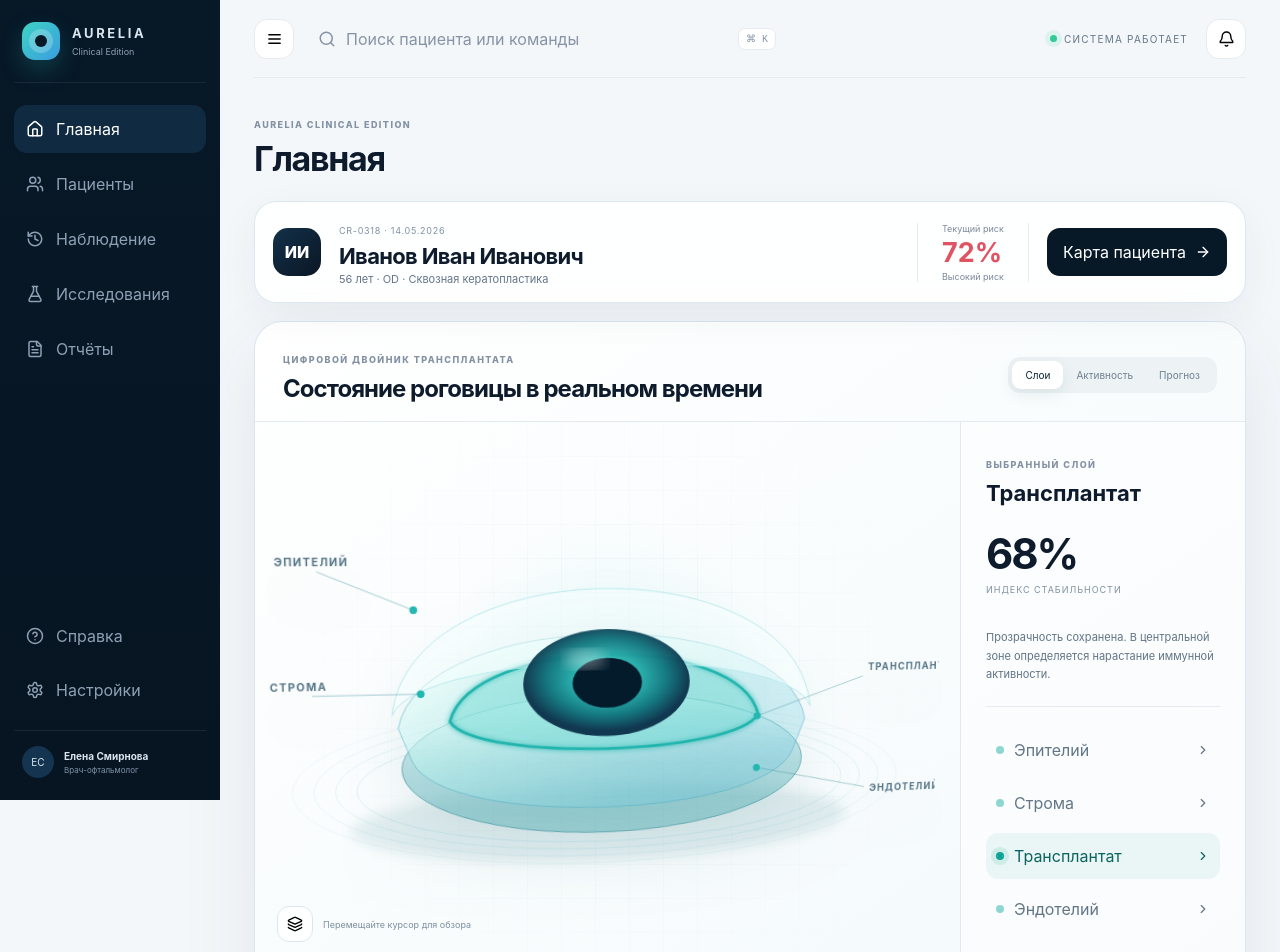
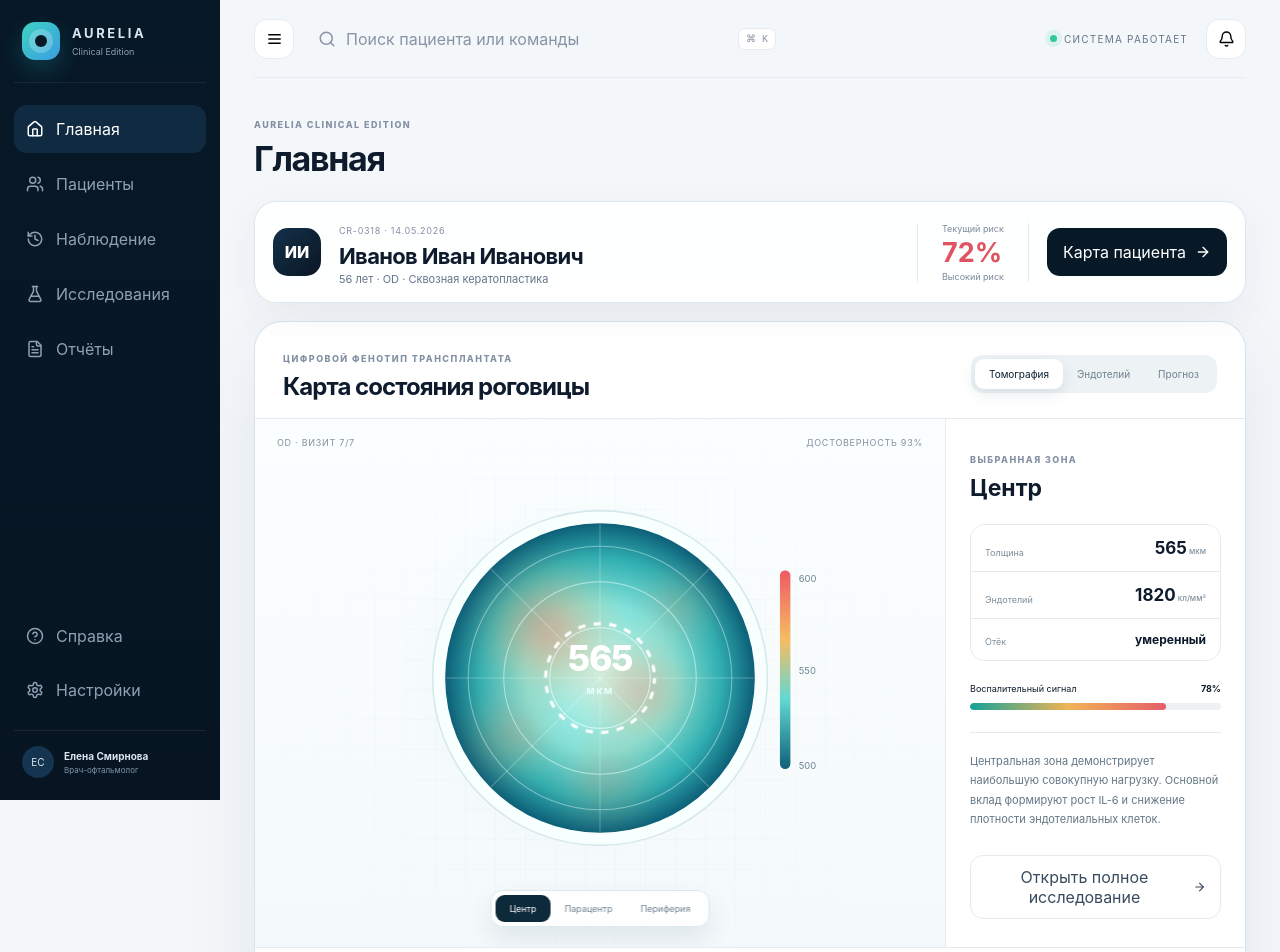
Before and after one commit to glebati777/corneal-3.0, a Next.js app: page / in a window 1280 px wide. Shown: the top 952 px of the page. Built offline with nearby package versions, Linux system fonts and the light colour scheme.

Commit message:
Add files via upload

```diff
--- a/app/page.tsx
+++ b/app/page.tsx
@@ -39,68 +39,73 @@ function MiniTrend({ values }: { values:number[] }) {
   </svg>;
 }
 
-function CorneaExplorer({ risk }: { risk:number }) {
-  const [mode,setMode] = useState<"Слои"|"Активность"|"Прогноз">("Слои");
-  const [focus,setFocus] = useState<"Трансплантат"|"Эндотелий"|"Строма"|"Эпителий">("Трансплантат");
-  const [rotation,setRotation] = useState({x:-7,y:10});
+function GraftIntelligenceCanvas({ risk }: { risk:number }) {
+  const [mode,setMode] = useState<"Томография"|"Эндотелий"|"Прогноз">("Томография");
+  const [zone,setZone] = useState<"Центр"|"Парацентр"|"Периферия">("Центр");
   const [visit,setVisit] = useState(6);
   const visits=[28,34,39,48,58,64,risk];
-  const meta={
-    "Трансплантат":{value:"68%",label:"индекс стабильности",detail:"Прозрачность сохранена. В центральной зоне определяется нарастание иммунной активности."},
-    "Эндотелий":{value:"1820",label:"клеток/мм²",detail:"Плотность снижена на 7% к предыдущему визиту. Требуется контроль динамики."},
-    "Строма":{value:"565",label:"мкм",detail:"Умеренное утолщение без признаков выраженного отёка."},
-    "Эпителий":{value:"97%",label:"целостность",detail:"Поверхностный слой стабилен, дефекты эпителизации не выявлены."},
-  }[focus];
-  const move=(e:React.PointerEvent<HTMLElement>)=>{const r=e.currentTarget.getBoundingClientRect();setRotation({x:-10+(e.clientY-r.top)/r.height*12,y:-14+(e.clientX-r.left)/r.width*28})};
-  return <section className="twinShell">
-    <div className="twinTop">
-      <div><span className="eyebrow">ЦИФРОВОЙ ДВОЙНИК ТРАНСПЛАНТАТА</span><h2>Состояние роговицы в реальном времени</h2></div>
-      <div className="modeSwitch">{(["Слои","Активность","Прогноз"] as const).map(x=><button key={x} className={mode===x?"active":""} onClick={()=>setMode(x)}>{x}</button>)}</div>
+  const zoneData={
+    "Центр":{thickness:565, density:1820, edema:"умеренный", signal:78},
+    "Парацентр":{thickness:548, density:1960, edema:"минимальный", signal:51},
+    "Периферия":{thickness:531, density:2140, edema:"не выявлен", signal:24},
+  }[zone];
+  const cells=Array.from({length:72},(_,i)=>({
+    x:44+(i%12)*39+(i%2)*4,
+    y:42+Math.floor(i/12)*37+(i%3)*2,
+    s:15+(i%4),
+    hot:(i*17+visit*11)%29<5
+  }));
+  const heatPoints=[
+    {x:230,y:150,r:72,o:.56},{x:320,y:208,r:58,o:.42},{x:195,y:250,r:46,o:.31},
+    {x:355,y:126,r:36,o:.25},{x:285,y:292,r:50,o:.18}
+  ];
+  return <section className="intelligenceCanvas">
+    <div className="canvasHeader">
+      <div><span className="eyebrow">ЦИФРОВОЙ ФЕНОТИП ТРАНСПЛАНТАТА</span><h2>Карта состояния роговицы</h2></div>
+      <div className="canvasModes">{(["Томография","Эндотелий","Прогноз"] as const).map(x=><button key={x} className={mode===x?"active":""} onClick={()=>setMode(x)}>{x}</button>)}</div>
     </div>
-    <div className="twinBody">
-      <div className="twinViewport" onPointerMove={move} onPointerLeave={()=>setRotation({x:-7,y:10})}>
-        <div className="scanGrid"/>
-        <svg className={`corneaWorld mode-${mode.toLowerCase()}`} viewBox="0 0 760 520" style={{transform:`rotateX(${rotation.x}deg) rotateY(${rotation.y}deg)`}} role="img" aria-label="Интерактивная пространственная модель роговицы">
+    <div className="canvasLayout">
+      <div className="imagingStage">
+        <div className="stageMeta"><span>OD · визит {visit+1}/7</span><span>Достоверность 93%</span></div>
+        {mode==="Томография" && <svg className="clinicalMap" viewBox="0 0 560 390" role="img" aria-label="Интерактивная карта толщины и воспалительной активности роговицы">
           <defs>
-            <radialGradient id="iris" cx="50%" cy="45%"><stop offset="0" stopColor="#8bf4e6"/><stop offset=".35" stopColor="#24b6b0"/><stop offset=".72" stopColor="#0a6f79"/><stop offset="1" stopColor="#062b45"/></radialGradient>
-            <linearGradient id="glassA" x1="0" y1="0" x2="1" y2="1"><stop stopColor="#ffffff" stopOpacity=".92"/><stop offset=".4" stopColor="#b9f4ef" stopOpacity=".46"/><stop offset="1" stopColor="#47b9dd" stopOpacity=".18"/></linearGradient>
-            <linearGradient id="glassB" x1="0" y1="0" x2="0" y2="1"><stop stopColor="#f8ffff" stopOpacity=".82"/><stop offset="1" stopColor="#0e8f98" stopOpacity=".3"/></linearGradient>
-            <filter id="soft"><feGaussianBlur stdDeviation="7"/></filter>
-            <filter id="glow"><feGaussianBlur stdDeviation="3" result="b"/><feMerge><feMergeNode in="b"/><feMergeNode in="SourceGraphic"/></feMerge></filter>
-            <clipPath id="dome"><ellipse cx="380" cy="250" rx="230" ry="145"/></clipPath>
+            <radialGradient id="baseMap"><stop offset="0" stopColor="#c9fbf5"/><stop offset=".48" stopColor="#7fe3dc"/><stop offset=".78" stopColor="#30aeb1"/><stop offset="1" stopColor="#0d5f77"/></radialGradient>
+            <radialGradient id="warm"><stop stopColor="#ff5f68" stopOpacity=".9"/><stop offset=".45" stopColor="#ffad64" stopOpacity=".46"/><stop offset="1" stopColor="#ffad64" stopOpacity="0"/></radialGradient>
+            <filter id="blur24"><feGaussianBlur stdDeviation="16"/></filter>
+            <clipPath id="mapClip"><circle cx="280" cy="195" r="148"/></clipPath>
           </defs>
-          <ellipse cx="380" cy="403" rx="275" ry="42" fill="#0b6c79" opacity=".1" filter="url(#soft)"/>
-          {[1,2,3,4].map(i=><ellipse key={i} cx="380" cy="360" rx={245+i*22} ry={56+i*8} fill="none" stroke="#39aeb7" strokeOpacity={.18-i*.025} strokeWidth="1"/>)}
-          <g className="worldLayers">
-            <ellipse onClick={()=>setFocus("Эндотелий")} className={focus==="Эндотелий"?"focusLayer":""} cx="380" cy="338" rx="220" ry="76" fill="url(#glassB)" stroke="#167f88" strokeOpacity=".55"/>
-            <path onClick={()=>setFocus("Строма")} className={focus==="Строма"?"focusLayer":""} d="M157 294 C182 165 578 165 603 294 L589 330 C555 405 205 405 171 330 Z" fill="url(#glassA)" stroke="#4caec2" strokeOpacity=".58"/>
-            <path onClick={()=>setFocus("Трансплантат")} className={focus==="Трансплантат"?"focusLayer":""} d="M211 288 C235 197 525 197 549 288 C522 333 238 333 211 288Z" fill="#69d7d0" fillOpacity=".26" stroke="#22b5ae" strokeWidth="2"/>
-            <path onClick={()=>setFocus("Эпителий")} className={focus==="Эпителий"?"focusLayer":""} d="M151 280 C172 105 588 105 609 280 C580 210 180 210 151 280Z" fill="#f5ffff" fillOpacity=".5" stroke="#b7e9ed"/>
-            <ellipse cx="380" cy="250" rx="91" ry="58" fill="url(#iris)" opacity=".93"/>
-            <ellipse cx="380" cy="250" rx="38" ry="27" fill="#041b2c"/>
-            <ellipse cx="356" cy="224" rx="22" ry="10" fill="#fff" opacity=".35" filter="url(#soft)"/>
-          </g>
-          {mode!=="Слои" && <g className="activityField" clipPath="url(#dome)">
-            {Array.from({length:22}).map((_,i)=>{const x=205+(i*79)%350,y=165+(i*47)%170,r=2+(i%4);return <circle key={i} cx={x} cy={y} r={r} fill={i%3===0?"#ff6b72":"#f6b44b"} opacity={.35+(i%5)*.1} filter="url(#glow)"/>})}
-          </g>}
-          {mode==="Прогноз" && <g className="riskHalo"><ellipse cx="380" cy="285" rx="245" ry="132" fill="none" stroke="#ef6a72" strokeWidth="8" strokeDasharray={`${risk*6} 600`} strokeLinecap="round"/><text x="380" y="455" textAnchor="middle" className="svgRisk">ПРОГНОЗ РИСКА {visits[visit]}%</text></g>}
-          <g className="labels">
-            <line x1="175" y1="170" x2="78" y2="130"/><circle cx="175" cy="170" r="4"/><text x="36" y="124">ЭПИТЕЛИЙ</text>
-            <line x1="181" y1="258" x2="70" y2="258"/><circle cx="181" cy="258" r="4"/><text x="28" y="252">СТРОМА</text>
-            <line x1="548" y1="290" x2="670" y2="248"/><circle cx="548" cy="290" r="4"/><text x="676" y="242">ТРАНСПЛАНТАТ</text>
-            <line x1="548" y1="348" x2="675" y2="374"/><circle cx="548" cy="348" r="4"/><text x="681" y="380">ЭНДОТЕЛИЙ</text>
-          </g>
-        </svg>
-        <div className="viewportTools"><button title="Сбросить положение" onClick={()=>setRotation({x:-7,y:10})}><Layers3/></button><span>Перемещайте курсор для обзора</span></div>
+          <circle cx="280" cy="195" r="160" fill="#f8ffff" stroke="#d7e8ec" strokeWidth="1.5"/>
+          <circle cx="280" cy="195" r="148" fill="url(#baseMap)"/>
+          <g clipPath="url(#mapClip)">{heatPoints.map((h,i)=><circle key={i} cx={h.x} cy={h.y} r={h.r} fill="url(#warm)" opacity={h.o+(visit*.035)} filter="url(#blur24)"/>)}</g>
+          {[48,92,126].map((r,i)=><circle key={r} cx="280" cy="195" r={r} fill="none" stroke="#eaffff" strokeOpacity={.7-i*.14} strokeWidth="1"/>) }
+          {[0,45,90,135].map(a=><line key={a} x1="132" y1="195" x2="428" y2="195" transform={`rotate(${a} 280 195)`} stroke="#eaffff" strokeOpacity=".28"/>) }
+          <circle cx="280" cy="195" r={zone==="Центр"?52:zone==="Парацентр"?98:142} fill="none" stroke="#fff" strokeWidth="3" strokeDasharray="7 8" className="selectedRing"/>
+          <text x="280" y="188" textAnchor="middle" className="mapValue">{zoneData.thickness}</text><text x="280" y="210" textAnchor="middle" className="mapUnit">мкм</text>
+          <g className="mapLegend"><rect x="452" y="92" width="10" height="190" rx="5" fill="url(#legend)"/><text x="470" y="103">600</text><text x="470" y="191">550</text><text x="470" y="282">500</text></g>
+          <defs><linearGradient id="legend" x1="0" y1="0" x2="0" y2="1"><stop stopColor="#ef5964"/><stop offset=".35" stopColor="#f5bd63"/><stop offset=".65" stopColor="#62d8d2"/><stop offset="1" stopColor="#0d6078"/></linearGradient></defs>
+        </svg>}
+        {mode==="Эндотелий" && <svg className="cellMosaic" viewBox="0 0 560 390" role="img" aria-label="Мозаика эндотелиальных клеток">
+          <defs><filter id="cellGlow"><feGaussianBlur stdDeviation="2" result="b"/><feMerge><feMergeNode in="b"/><feMergeNode in="SourceGraphic"/></feMerge></filter></defs>
+          <rect x="42" y="28" width="476" height="316" rx="30" fill="#071d2a"/>
+          {cells.map((c,i)=><polygon key={i} points={`${c.x},${c.y-c.s} ${c.x+c.s*.86},${c.y-c.s*.5} ${c.x+c.s*.86},${c.y+c.s*.5} ${c.x},${c.y+c.s} ${c.x-c.s*.86},${c.y+c.s*.5} ${c.x-c.s*.86},${c.y-c.s*.5}`} fill={c.hot?"rgba(255,104,112,.26)":"rgba(58,204,194,.08)"} stroke={c.hot?"#ff6870":"#55d7ce"} strokeOpacity={c.hot?.95:.42} strokeWidth={c.hot?1.8:1}/>) }
+          <text x="62" y="324" className="mosaicLabel">Клеточная мозаика · центральная зона</text>
+          <text x="498" y="324" textAnchor="end" className="mosaicDensity">1820 кл/мм²</text>
+        </svg>}
+        {mode==="Прогноз" && <div className="forecastStage">
+          <div className="forecastOrb"><svg viewBox="0 0 260 260"><circle cx="130" cy="130" r="102"/><circle className="riskArc" cx="130" cy="130" r="102" strokeDasharray={`${visits[visit]*6.4} 650`}/></svg><div><strong>{visits[visit]}%</strong><span>риск отторжения</span></div></div>
+          <div className="forecastNarrative"><span className="eyebrow">ПРОГНОЗ НА 90 ДНЕЙ</span><h3>{visits[visit]>=65?"Требуется раннее вмешательство":"Состояние контролируемое"}</h3><p>Модель оценивает вероятность иммунологического отторжения с учётом динамики биомаркеров, плотности эндотелия и предыдущих визитов.</p><div className="forecastDrivers"><span><i style={{width:"86%"}}/>IL-6</span><span><i style={{width:"74%"}}/>VEGF</span><span><i style={{width:"61%"}}/>Эндотелий</span></div></div>
+        </div>}
+        <div className="zoneTabs">{(["Центр","Парацентр","Периферия"] as const).map(x=><button key={x} className={zone===x?"active":""} onClick={()=>setZone(x)}>{x}</button>)}</div>
       </div>
-      <aside className="twinInspector">
-        <span className="eyebrow">ВЫБРАННЫЙ СЛОЙ</span><h3>{focus}</h3>
-        <div className="inspectorValue"><strong>{meta.value}</strong><span>{meta.label}</span></div>
-        <p>{meta.detail}</p>
-        <div className="focusButtons">{(["Эпителий","Строма","Трансплантат","Эндотелий"] as const).map(x=><button key={x} className={focus===x?"active":""} onClick={()=>setFocus(x)}><i/><span>{x}</span><ChevronRight/></button>)}</div>
+      <aside className="clinicalInspector">
+        <span className="eyebrow">ВЫБРАННАЯ ЗОНА</span><h3>{zone}</h3>
+        <div className="inspectorMetrics"><div><span>Толщина</span><strong>{zoneData.thickness}<small> мкм</small></strong></div><div><span>Эндотелий</span><strong>{zoneData.density}<small> кл/мм²</small></strong></div><div><span>Отёк</span><strong className="textValue">{zoneData.edema}</strong></div></div>
+        <div className="signalScore"><div><span>Воспалительный сигнал</span><b>{zoneData.signal}%</b></div><em><i style={{width:`${zoneData.signal}%`}}/></em></div>
+        <p>Центральная зона демонстрирует наибольшую совокупную нагрузку. Основной вклад формируют рост IL-6 и снижение плотности эндотелиальных клеток.</p>
+        <button className="secondaryBtn">Открыть полное исследование <ArrowRight/></button>
       </aside>
     </div>
-    <div className="visitScrubber"><div className="scrubHeader"><span>Ретроспектива состояния</span><b>{["Операция","1 месяц","3 месяца","6 месяцев","9 месяцев","12 месяцев","Сегодня"][visit]} · риск {visits[visit]}%</b></div><input type="range" min="0" max="6" value={visit} onChange={e=>setVisit(Number(e.target.value))}/><div className="scrubLabels"><span>Операция</span><span>3 мес.</span><span>6 мес.</span><span>12 мес.</span><span>Сегодня</span></div></div>
+    <div className="timeRail"><div className="railTop"><span>Динамика по визитам</span><b>{["Операция","1 месяц","3 месяца","6 месяцев","9 месяцев","12 месяцев","Сегодня"][visit]} · {visits[visit]}%</b></div><input type="range" min="0" max="6" value={visit} onChange={e=>setVisit(Number(e.target.value))}/><div className="railDots">{visits.map((v,i)=><button key={i} className={visit===i?"active":""} onClick={()=>setVisit(i)}><i/><span>{i===0?"Операция":i===6?"Сегодня":`${i*2-1} мес.`}</span></button>)}</div></div>
   </section>;
 }
 
@@ -155,10 +160,10 @@ function HomeView({patient,onProfile,onObservation}:{patient:Patient;onProfile:(
       <div className="commandRisk"><span>Текущий риск</span><strong>{patient.risk}%</strong><small>{patient.status}</small></div>
       <button className="primaryBtn" onClick={onProfile}>Карта пациента <ArrowRight/></button>
     </section>
-    <CorneaExplorer risk={patient.risk}/>
+    <GraftIntelligenceCanvas risk={patient.risk}/>
     <section className="clinicalStrip">
       <div className="stripLead"><Sparkles/><div><span className="eyebrow">КЛИНИЧЕСКИЙ ПРИОРИТЕТ</span><h3>{recommendation}</h3></div></div>
-      <p>Рост IL-6 и VEGF на фоне снижения плотности эндотелия. Рекомендуется повторная оценка биомаркеров и спекулярная микроскопия.</p>
+      <p>Рост воспалительного сигнала в центральной зоне. Следующее действие — повторная оценка биомаркеров через 14 дней.</p>
       <button className="secondaryBtn" onClick={onObservation}>Открыть план <ChevronRight/></button>
     </section>
   </>;
--- a/package.json
+++ b/package.json
@@ -1,6 +1,6 @@
 {
-  "name": "aurelia-clinical-worldclass-ru",
-  "version": "2.0.0",
+  "name": "aurelia-clinical-intelligence-ru-v3",
+  "version": "3.0.0",
   "private": true,
   "scripts": {
     "dev": "next dev",
```
Also changed, not shown: app/globals.css.
